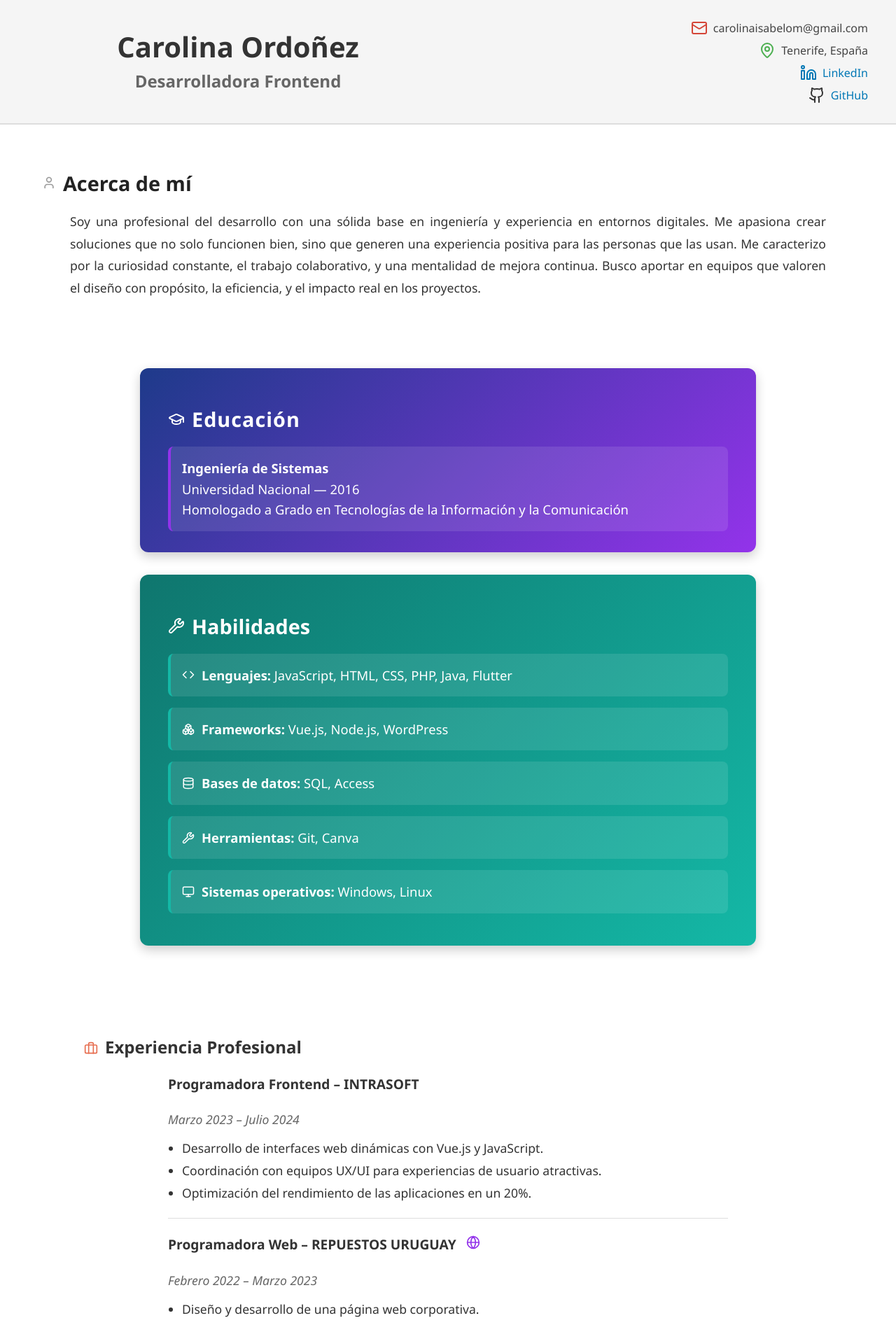
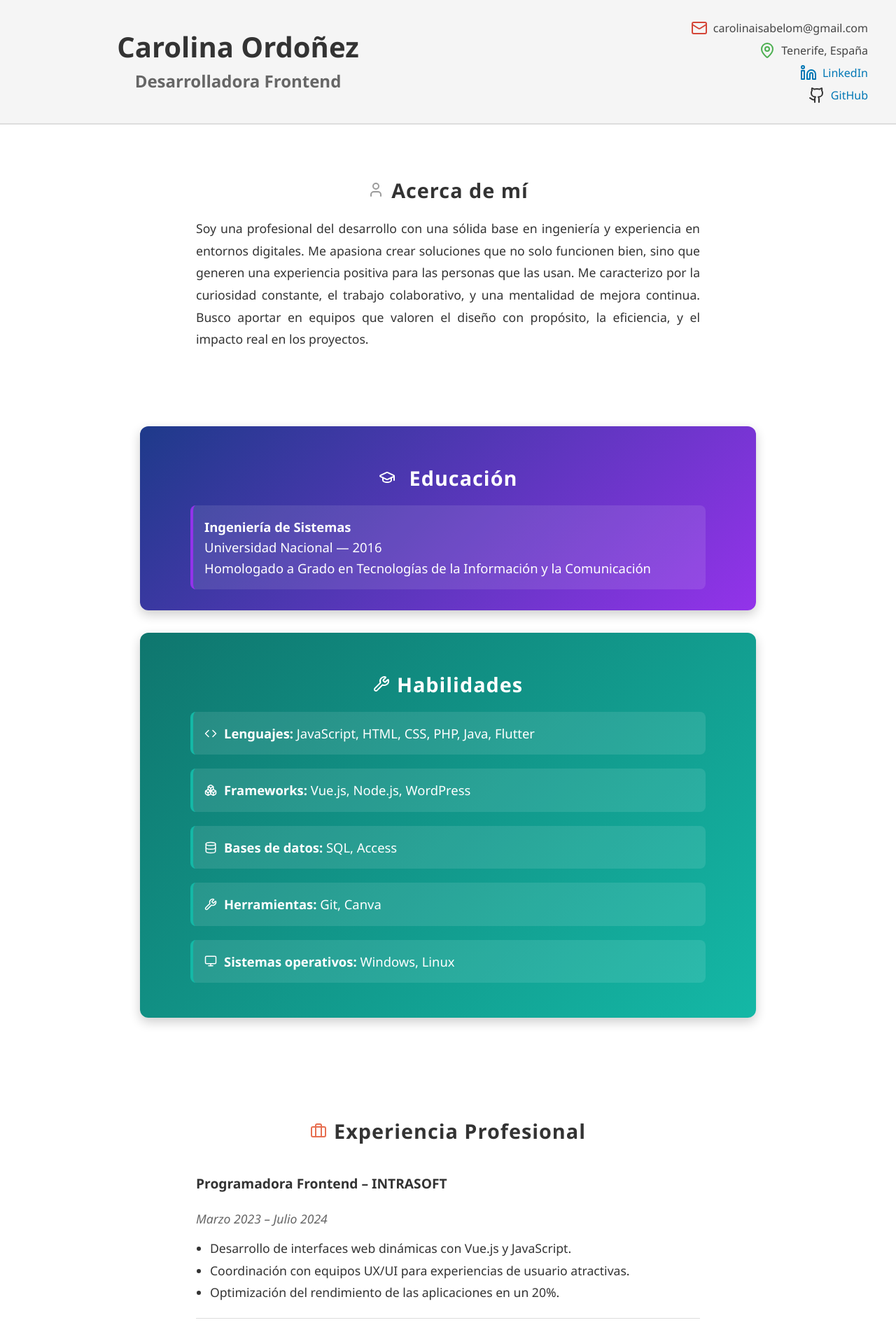
Before and after one commit to CarolinaOM/mi-cv, a React (Create React App) app: page / in a window 1280 px wide. Shown: the top 1893 px of the page at 70% size. Built offline with nearby package versions, Linux system fonts and the light colour scheme.

Commit message:
Colocando todo centrado en el medio

```diff
--- a/src/App.css
+++ b/src/App.css
@@ -42,3 +42,7 @@
     transform: rotate(360deg);
   }
 }
+
+h2 {
+  text-align: left;
+}
--- a/src/components/About.css
+++ b/src/components/About.css
@@ -1,17 +1,21 @@
 .about-section {
-  padding: 40px 60px;
+  padding: 30px 40px;
+  margin: 20px auto;
+  max-width: 800px;
   font-family: 'Segoe UI', sans-serif;
   color: #333;
+  text-align: center;
 }
 
 .section-title.about-title {
+  font-size: 1.8rem;
+  font-weight: bold;
+  margin-bottom: 20px;
   display: flex;
   align-items: center;
-  justify-content: flex-start;
-  text-align: left;
-  font-size: 1.8rem;
-  margin-bottom: 20px;
-  color: #222;
+  justify-content: center;
+  letter-spacing: 1px;
+  gap: 10px;
 }
 
 .section-body.about-body {
@@ -19,18 +23,13 @@
   line-height: 1.8;
   font-size: 1.10rem;
   padding: 0 40px;
-  margin: 0;
-  max-width: none;
+  margin: 0 auto;
+  max-width: 800px;
 }
 
 .icon-gray {
-  width: 20px;
-  height: 20px;
-  margin-right: 10px;
+  width: 24px;
+  height: 24px;
   vertical-align: middle;
   color: #9b9b9b;
 }
-
-.about-me {
-  margin-bottom: 10px; /* Reduce el espacio debajo del texto */
-}
--- a/src/components/Education.css
+++ b/src/components/Education.css
@@ -2,17 +2,18 @@
   background: linear-gradient(135deg, #1e3a8a, #9333ea);
   color: #fff;
   padding: 30px 40px;
-  margin: 20px auto; /* ⬅️ antes era 40px, ahora menos separación */
+  margin: 20px auto;
   max-width: 800px;
   border-radius: 12px;
   box-shadow: 0 6px 16px rgba(0, 0, 0, 0.2);
   font-family: 'Segoe UI', sans-serif;
   transition: transform 0.3s ease;
-  margin-top: 10px; /* Antes probablemente era 40px o más */
+  margin-top: 10px;
+  text-align: center;
 }
 
 .education-section:hover {
-  transform: scale(1.02); /* efecto sutil al pasar el mouse */
+  transform: scale(1.02);
 }
 
 .education-title {
@@ -21,15 +22,10 @@
   margin-bottom: 20px;
   text-transform: none;
   letter-spacing: 1px;
-  display: flex;
+  display: inline-flex;
   align-items: center;
-}
-
-.icon-white {
-  font-size: 1.2rem;
-  color: #ffffff !important; /* blanco puro */
-  margin-right: 10px;
-  vertical-align: middle;
+  justify-content: center;
+  gap: 10px;
 }
 
 .education-entry {
@@ -39,6 +35,9 @@
   border-radius: 8px;
   font-size: 1.15rem;
   line-height: 1.6;
+  margin: 0 auto;
+  max-width: 700px;
+  text-align: justify;
 }
 
 .education-icon {
@@ -46,6 +45,6 @@
   height: 24px;
   margin-right: 10px;
   vertical-align: middle;
-  stroke: white !important; /* fuerza el color blanco */
-  color: white !important;  /* por si se usa fill en lugar de stroke */
+  stroke: white !important;
+  color: white !important;
 }
--- a/src/components/Experience.css
+++ b/src/components/Experience.css
@@ -1,35 +1,36 @@
 .experience-section {
-  padding: 40px 120px; /* antes 80px */
+  padding: 30px 40px;
+  margin: 20px auto;
+  max-width: 800px;
   font-family: 'Segoe UI', sans-serif;
   color: #333;
+  text-align: center;
 }
 
-/*.experience-title {
-  display: flex;
+.experience-title {
+  font-size: 1.8rem;
+  font-weight: bold;
+  margin-bottom: 20px;
+  display: inline-flex;
   align-items: center;
-  justify-content: flex-start;
-  text-align: left;
-  font-size: 1.8rem;
-  margin-bottom: 20px;
-  color: #222;
-  padding-left: 120px;
-  padding-right: 0;
-}*/
+  justify-content: center;
+  letter-spacing: 1px;
+  gap: 10px;
+}
 
 .experience-body {
   text-align: left;
   line-height: 1.8;
   font-size: 1.10rem;
+  margin: 0 auto;
   max-width: 800px;
-  margin: 0 auto;
-  padding: 0 80px; /* antes 60px */
+  padding: 0 40px;
 }
 
 .experience-entry {
   margin-bottom: 30px;
   border-bottom: 1px solid #ddd;
   padding-bottom: 20px;
-  margin-bottom: 20px;
 }
 
 .experience-job-title {
@@ -55,38 +56,8 @@
 }
 
 .experience-icon {
-  width: 20px;
-  height: 20px;
-  margin-right: 10px;
+  width: 24px;
+  height: 24px;
   vertical-align: middle;
   color: #e76f51;
 }
-
-.company-icon-link {
-  display: inline-block;
-}
-
-.company-icon {
-  width: 20px;
-  height: 20px;
-  color: #9333ea;
-  margin-left: 6px;
-  margin-top: 2px;
-  transition: transform 0.2s ease, color 0.2s ease;
-}
-
-.company-icon-link:hover .company-icon {
-  transform: scale(1.2);
-  color: #6b21a8;
-}
-
-.linked-company {
-  color: #9333ea;
-  text-decoration: none;
-  font-weight: bold;
-}
-
-.linked-company:hover {
-  text-decoration: underline;
-  color: #6b21a8;
-}
--- a/src/components/ResumeLayout.js
+++ b/src/components/ResumeLayout.js
@@ -4,6 +4,7 @@ import Education from './Education';
 import Skills from './Skills';
 import Experience from './Experience';
 import './ResumeLayout.css';
+import About from './About';
 
 const ResumeLayout = () => {
   return (
--- a/src/components/Skills.css
+++ b/src/components/Skills.css
@@ -1,5 +1,5 @@
 .skills-section {
-  background: linear-gradient(135deg, #0f766e, #14b8a6); /* verde azulado vibrante */
+  background: linear-gradient(135deg, #0f766e, #14b8a6);
   color: #fff;
   padding: 30px 40px;
   margin: 20px auto;
@@ -9,34 +9,35 @@
   font-family: 'Segoe UI', sans-serif;
   transition: transform 0.3s ease;
   margin-top: 10px;
+  text-align: center;
 }
 
 .skills-section:hover {
-  transform: scale(1.02); /* efecto sutil al pasar el mouse */
+  transform: scale(1.02);
 }
 
 .skills-title {
   font-size: 1.8rem;
   font-weight: bold;
   margin-bottom: 20px;
-  display: flex;
+  display: inline-flex;
   align-items: center;
+  justify-content: center;
+  letter-spacing: 1px;
+  gap: 10px;
 }
 
 .skills-icon {
   width: 24px;
   height: 24px;
-  margin-right: 10px;
-  vertical-align: middle;
   stroke: white !important;
   color: white !important;
 }
 
-/* Cuadro interno con rayita decorativa */
 .skills-category {
   background-color: rgba(255, 255, 255, 0.1);
   padding: 1rem;
-  border-left: 4px solid #14b8a6; /* misma gama que el fondo */
+  border-left: 4px solid #14b8a6;
   border-radius: 8px;
   font-size: 1.15rem;
   line-height: 1.6;
@@ -46,6 +47,9 @@
   gap: 10px;
   text-align: justify;
   transition: box-shadow 0.3s ease;
+  margin: 0 auto;
+  max-width: 700px;
+  margin: 0 auto 20px auto; /*separación entre cuadros */
 }
 
 .skills-category:hover {
```
